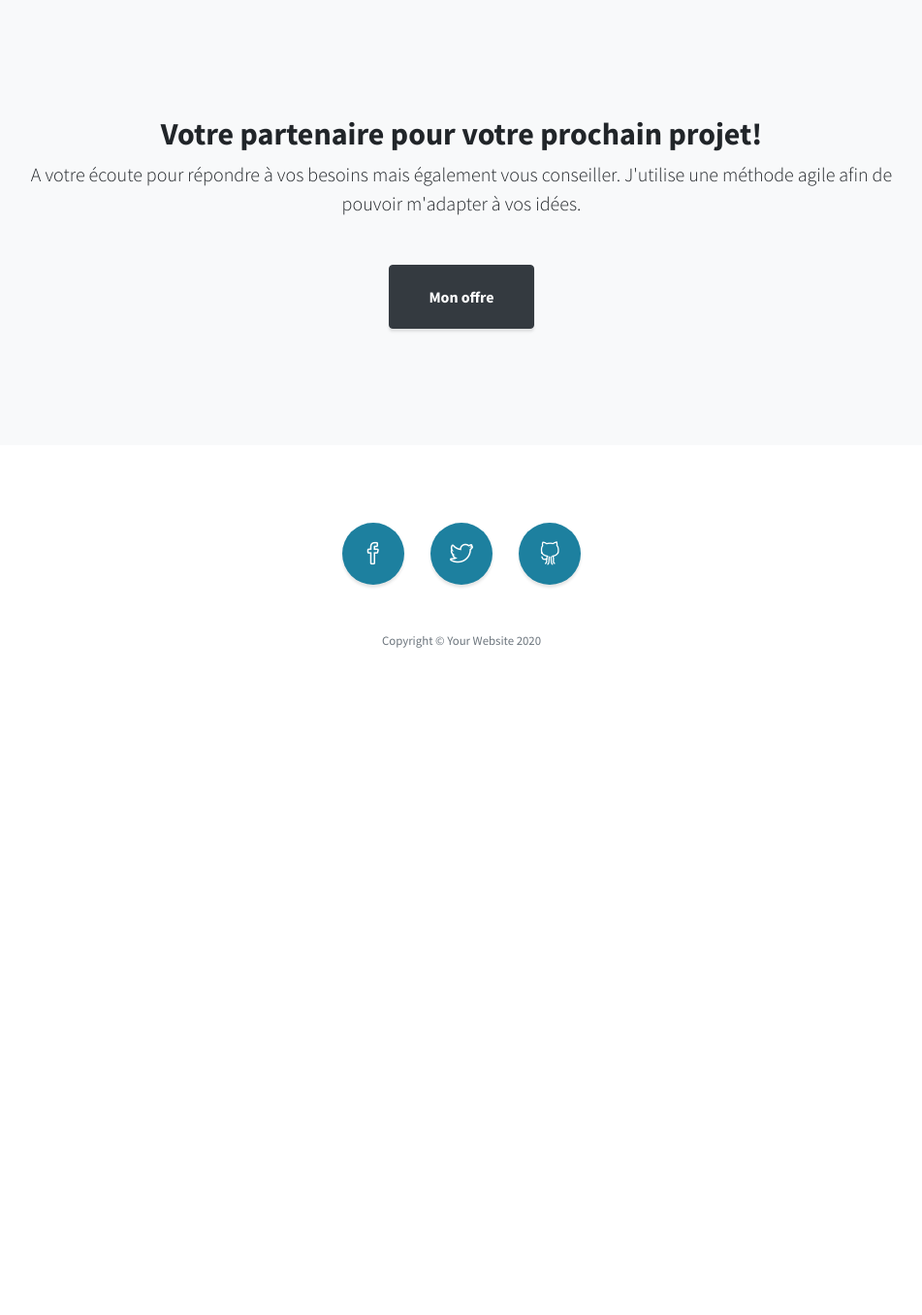
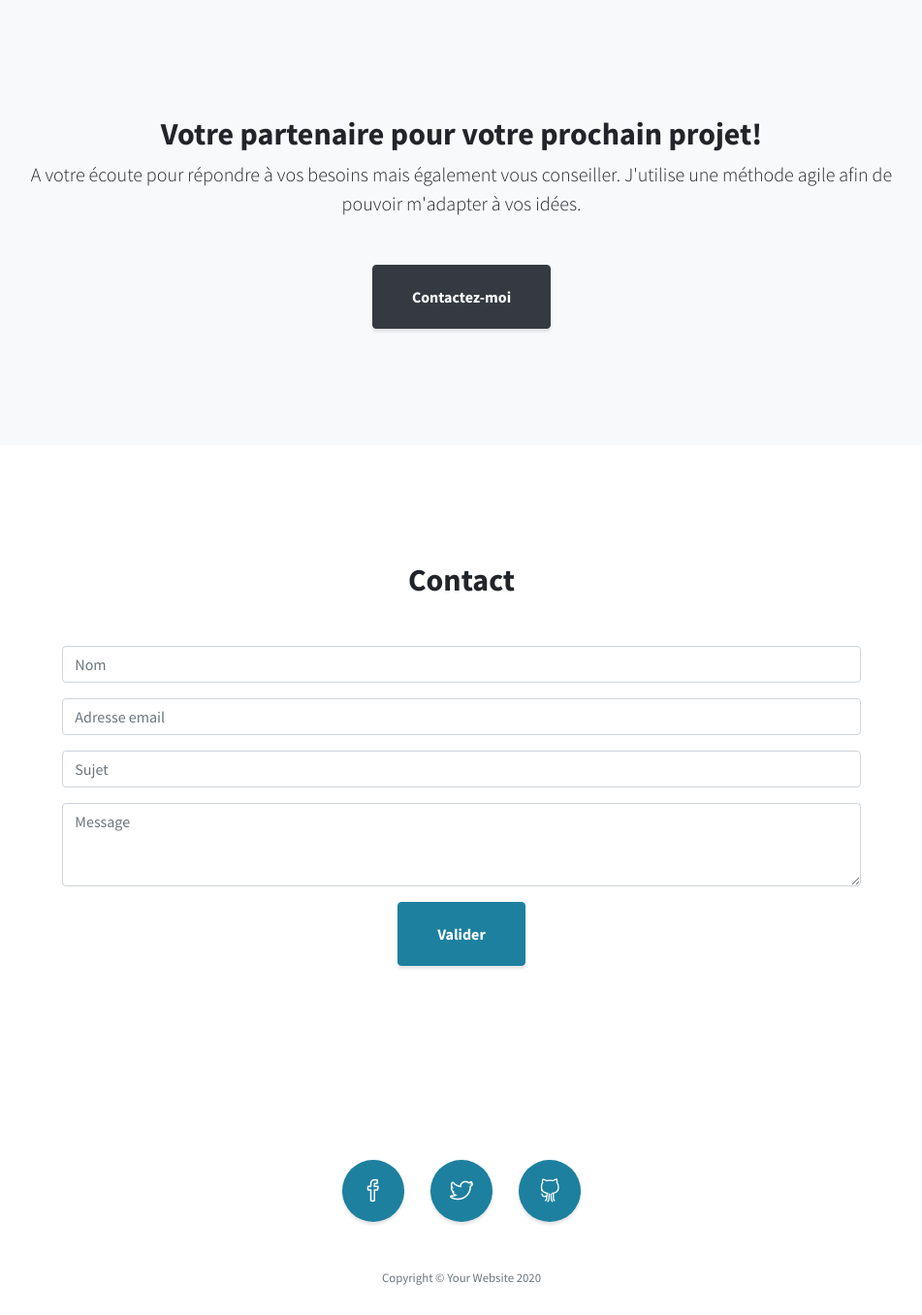
Before and after one commit to Toka69/P5_PHP-blog, a PHP site: template templates/home.html.twig in a window 1280 px wide. Shown: the part 801-2157 px from the top of the page at 97% size, without its empty margins (164-1115 px from the left). Before the commit the page ends 1469 px from the top, so only its background shows below. Run offline with PHP 8.4, Linux system fonts and the light colour scheme; the template is opened without the code that fills it, so the values that code supplies are empty; some libraries are stand-ins or nearby versions.

Commit message:
add contact form

```diff
--- a/templates/home.html.twig
+++ b/templates/home.html.twig
@@ -21,9 +21,33 @@
                     <h2>Votre partenaire pour votre prochain projet!</h2>
                     <p class="lead mb-5">A votre écoute pour répondre à vos besoins mais également vous conseiller. J'utilise une méthode agile
                         afin de pouvoir m'adapter à vos idées.</p>
-                    <a class="btn btn-dark btn-xl js-scroll-trigger" href="#services">Mon offre</a>
+                    <a class="btn btn-dark btn-xl js-scroll-trigger" href="#contact">Contactez-moi</a>
                 </div>
             </div>
         </div>
     </section>
+
+    <!-- Contact  -->
+    <section class="content-section" id="contact">
+        <div class="container text-center">
+                <h2>Contact</h2>
+        </div>
+        <div class="container col-md-8 mt-5 text-center">
+            <form class="" action="" method="post">
+                    <div class="form-group">
+                            <input type="text" class="form-control form-control-user" name="name" id="name" placeholder="Nom">
+                    </div>
+                    <div class="form-group">
+                        <input type="email" class="form-control form-control-user" name ="email" id="inputEmail" placeholder="Adresse email">
+                    </div>
+                    <div class="form-group">
+                            <input type="text" class="form-control form-control-user" name="subject" id="subject" placeholder="Sujet">
+                    </div>
+                    <div class="form-group">
+                        <textarea class="form-control" id="formControlTextareaMessage" name="message" rows="3" placeholder="Message"></textarea>
+                    </div>
+                    <button type="submit" class="btn btn-primary btn-xl">Valider</button>
+            </form>
+        </div>
+    </section>
 {% endblock %}
```
